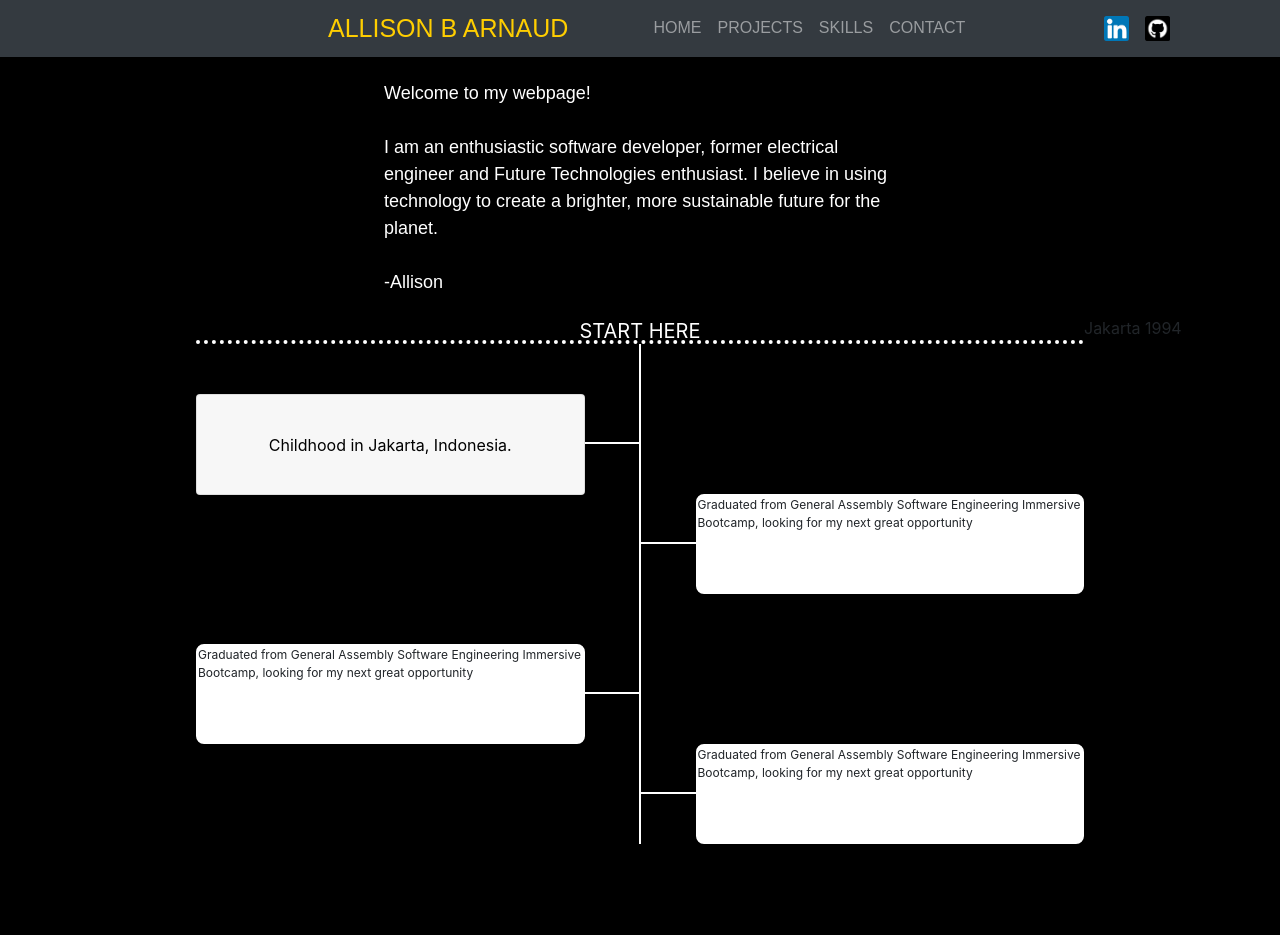
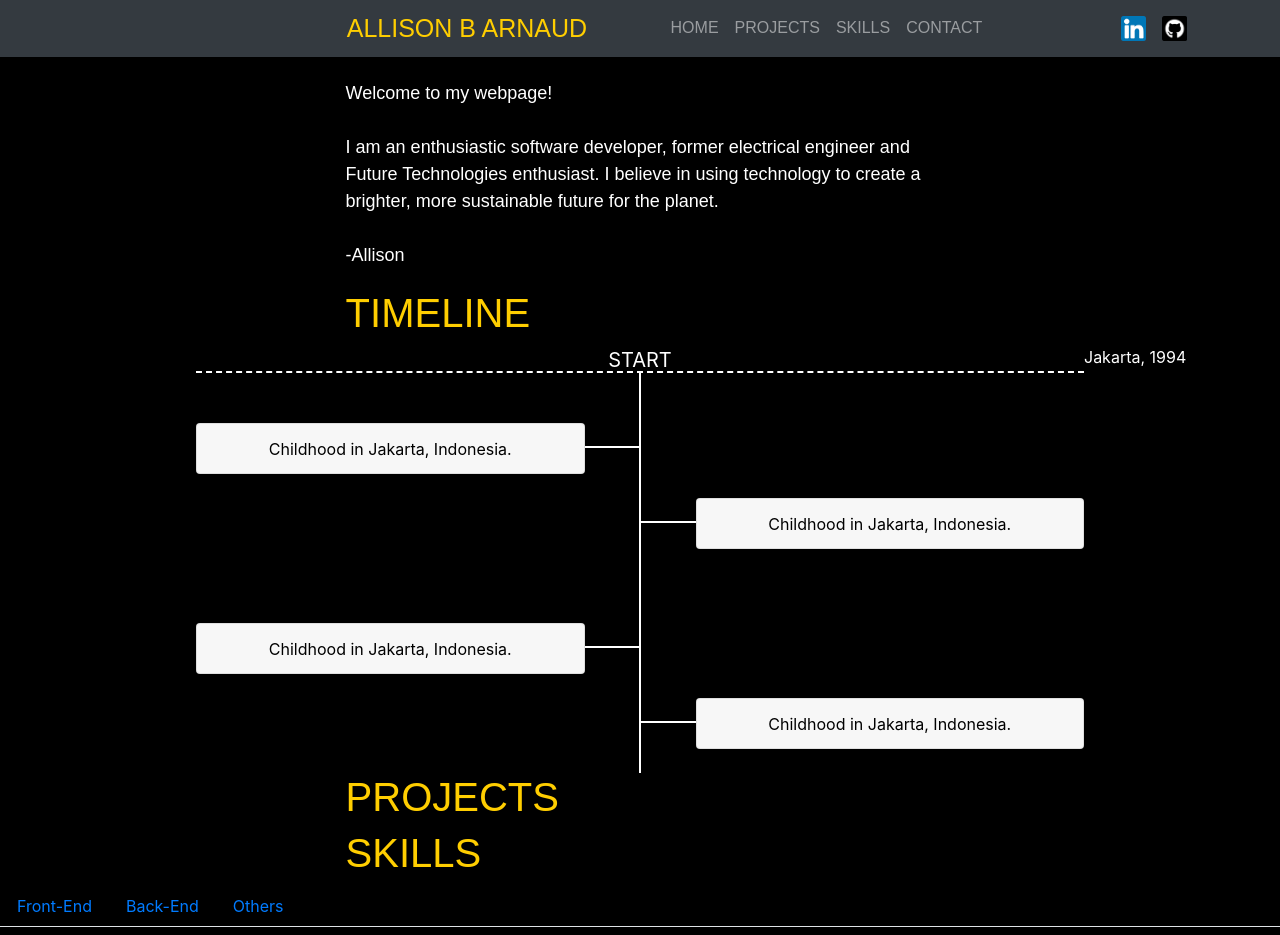
Before and after one commit to allisonbarnaud/allison-portfolio.github.io, a React (Create React App) app: page / in a window 1280 px wide. Shown: the top 935 px of the page. Before the commit the page ends 844 px from the top, so only its background shows below. Built offline with nearby package versions, Linux system fonts and the light colour scheme.

Commit message:
adding different components

```diff
--- a/src/App.css
+++ b/src/App.css
@@ -11,3 +11,9 @@ html body {
 body {
   font-family: 'Oxygen', sans-serif;
 }
+
+.header {
+  color: #ffce00;
+  font-family: 'Oswald', sans-serif;
+  margin-left: 27%;
+}
--- a/src/App.js
+++ b/src/App.js
@@ -1,15 +1,22 @@
 import './App.css';
 import Header from './Header'
 import Timeline from './Timeline'
+import Projects from './Projects'
+import Skills from './Skills'
+import Contacts from './Contacts'
+
+
 import 'bootstrap/dist/css/bootstrap.min.css';
 
 function App() {
   return (
     <div className="App">
 
-
       <Header />
       <Timeline />
+      <Projects />
+      <Skills />
+      <Contacts />
 
     </div>
   );
--- /dev/null
+++ b/src/Contacts.js
@@ -0,0 +1,14 @@
+import { Component } from 'react'
+
+
+export default class Contacts extends Component {
+
+    render() {
+
+        return (
+            <div>
+                <h1 className="header">CONTACTS</h1>
+            </div>
+        )
+    }
+}
--- a/src/Header.js
+++ b/src/Header.js
@@ -14,7 +14,7 @@ export default class Header extends Component {
             <div style={{color: "white", margin: "10px auto 20px auto"}}>
 
                     <Navbar bg="dark" variant="dark" fixed="top">
-                        <Navbar.Brand style={{marginLeft: "25%", color:"#ffce00", fontFamily: "'Oswald', sans-serif", fontSize: "25px",padding: "0"}} href="#home">ALLISON B ARNAUD</Navbar.Brand>
+                        <Navbar.Brand style={{marginLeft: "26.5%", color:"#ffce00", fontFamily: "'Oswald', sans-serif", fontSize: "25px",padding: "0"}} href="#home">ALLISON B ARNAUD</Navbar.Brand>
                         <Navbar.Toggle aria-controls="basic-navbar-nav" />
                         <Navbar.Collapse id="basic-navbar-nav">
                             <Nav style={{marginLeft: "9%", fontFamily: "'Oswald', sans-serif"}} className="mr-auto">
@@ -45,7 +45,7 @@ export default class Header extends Component {
                     </Navbar>
 
 
-                <div style={{fontSize: "18px", width: "40%", margin: "80px auto 0 auto", fontFamily: "'oxygen', sans-serif"}}>Welcome to my webpage! <br></br><br></br> I am an enthusiastic software developer, former electrical engineer and Future Technologies enthusiast. I believe in using technology to create a brighter, more sustainable future for the planet. <br></br><br></br> -Allison </div>
+                <div style={{fontSize: "18px", width: "47%", margin: "80px auto 0 27%", fontFamily: "'oxygen', sans-serif"}}>Welcome to my webpage! <br></br><br></br> I am an enthusiastic software developer, former electrical engineer and Future Technologies enthusiast. I believe in using technology to create a brighter, more sustainable future for the planet. <br></br><br></br> -Allison </div>
             </div>
         )
     }
--- /dev/null
+++ b/src/Projects.js
@@ -0,0 +1,14 @@
+import { Component } from 'react'
+
+
+export default class Projects extends Component {
+
+    render() {
+
+        return (
+            <div>
+                <h1 className="header">PROJECTS</h1>
+            </div>
+        )
+    }
+}
--- /dev/null
+++ b/src/Skills.js
@@ -0,0 +1,27 @@
+import { Component } from 'react'
+
+import { Tabs, Tab } from 'react-bootstrap'
+
+
+export default class Skills extends Component {
+
+    render() {
+
+        return (
+            <div>
+                <h1 className="header">SKILLS</h1>
+                <Tabs defaultActiveKey="profile" id="uncontrolled-tab-example">
+                    <Tab eventKey="Front-End" title="Front-End">
+                        <div>bla bla bla</div>
+                    </Tab>
+                    <Tab eventKey="Back-End" title="Back-End">
+                        <div>bla bla bla</div>
+                    </Tab>
+                    <Tab eventKey="Others" title="Others">
+                        <div>bla bla bla</div>
+                    </Tab>
+                </Tabs>
+            </div>
+        )
+    }
+}
--- a/src/Timeline.css
+++ b/src/Timeline.css
@@ -1,7 +1,7 @@
 .container {
     display: grid;
     grid-template-columns: 10% 35% 5% 5% 35% 10%;
-    grid-template-rows: 28px 50px 50px 50px 50px 50px 50px 50px 50px 50px 50px;
+    grid-template-rows: 28px 50px 25px 50px 25px 50px 50px 25px 50px 25px 50px;
 }
 
 /* .filler {
@@ -43,10 +43,6 @@
     grid-column-end: 5;
     grid-row-start: 5;
     grid-row-end: span 2;
-    background-color: white;
-    border: 2px solid white;
-    border-radius: 8px;
-    font-size: 12px;
   }
 
   .item-c {
@@ -54,10 +50,6 @@
     grid-column-end: 2;
     grid-row-start: 8;
     grid-row-end: span 2;
-    background-color: white;
-    border: 2px solid white;
-    border-radius: 8px;
-    font-size: 12px;
   }
 
 .item-d {
@@ -65,10 +57,6 @@
     grid-column-end: 5;
     grid-row-start: 10;
     grid-row-end: span 2;
-    background-color: white;
-    border: 2px solid white;
-    border-radius: 8px;
-    font-size: 12px;
   }
 
 .timelineHeader {
@@ -79,7 +67,11 @@
     color: white;
     text-align: center;
     font-size: 20px;
-    border-bottom: dotted 4px white;
+    border-bottom: dashed 2px white;
     background-color: black;
 
   }
+
+.locationDate {
+  color: white;
+}
--- a/src/Timeline.js
+++ b/src/Timeline.js
@@ -10,12 +10,15 @@ export default class Timeline extends Component {
     render() {
 
         return (
+            <div>
+                <h1 className="header">TIMELINE</h1>
                 <div className="container">
+
                     {/* pre-line */}
 
                     <div className="filler"></div>
-                <div className="timelineHeader">START HERE</div>
-                <div className="filler">Jakarta 1994</div>
+                    <div className="timelineHeader">START</div>
+                    <div className="locationDate">Jakarta, 1994</div>
 
                     {/* first line */}
                     <div className="filler">
@@ -33,9 +36,9 @@ export default class Timeline extends Component {
                     {/* second line */}
                     <div className="filler">
                     </div>
-                <Accordion  className="item-a" defaultActiveKey="0">
-                    <Card >
-                        <Card.Header style={{ height:"100px", padding:"0"}}>
+                    <Accordion  className="item-a">
+                        <Card>
+                            <Card.Header style={{ height:"50px", padding:"0"}}>
                                 <Accordion.Toggle style={{color:"black", width:"100%", height:"100%"}} as={Button} variant="link" eventKey="1">
                                     Childhood in Jakarta, Indonesia.
                                 </Accordion.Toggle>
@@ -72,7 +75,18 @@ export default class Timeline extends Component {
                     </div>
                     <div className="lineRight">
                     </div>
-                <div className="item-b">Graduated from General Assembly Software Engineering Immersive Bootcamp, looking for my next great opportunity </div>
+                    <Accordion  className="item-b">
+                        <Card>
+                            <Card.Header style={{ height:"50px", padding:"0"}}>
+                                <Accordion.Toggle style={{color:"black", width:"100%", height:"100%"}} as={Button} variant="link" eventKey="1">
+                                    Childhood in Jakarta, Indonesia.
+                                </Accordion.Toggle>
+                            </Card.Header>
+                            <Accordion.Collapse eventKey="1">
+                                <Card.Body>Lorem ipsum Lorem ipsum Lorem ipsum Lorem ipsum Lorem ipsum Lorem ipsum Lorem ipsum Lorem ipsum Lorem ipsum Lorem ipsum Lorem ipsum Lorem ipsum Lorem ipsum Lorem ipsum Lorem ipsum Lorem ipsum Lorem ipsum Lorem ipsum </Card.Body>
+                            </Accordion.Collapse>
+                        </Card>
+                    </Accordion>
                     <div className="filler">
                     </div>
                     {/* fifth line */}
@@ -104,7 +118,18 @@ export default class Timeline extends Component {
                     {/* seventh line */}
                     <div className="filler">
                     </div>
-                <div className="item-c">Graduated from General Assembly Software Engineering Immersive Bootcamp, looking for my next great opportunity </div>
+                    <Accordion  className="item-c">
+                        <Card>
+                            <Card.Header style={{ height:"50px", padding:"0"}}>
+                                <Accordion.Toggle style={{color:"black", width:"100%", height:"100%"}} as={Button} variant="link" eventKey="1">
+                                    Childhood in Jakarta, Indonesia.
+                                </Accordion.Toggle>
+                            </Card.Header>
+                            <Accordion.Collapse eventKey="1">
+                                <Card.Body>Lorem ipsum Lorem ipsum Lorem ipsum Lorem ipsum Lorem ipsum Lorem ipsum Lorem ipsum Lorem ipsum Lorem ipsum Lorem ipsum Lorem ipsum Lorem ipsum Lorem ipsum Lorem ipsum Lorem ipsum Lorem ipsum Lorem ipsum Lorem ipsum </Card.Body>
+                            </Accordion.Collapse>
+                        </Card>
+                    </Accordion>
                     <div className="lineLeft">
                     </div>
                     <div className="straightLineRight">
@@ -132,7 +157,18 @@ export default class Timeline extends Component {
                     </div>
                     <div className="lineRight">
                     </div>
-                <div className="item-d">Graduated from General Assembly Software Engineering Immersive Bootcamp, looking for my next great opportunity </div>
+                    <Accordion  className="item-d">
+                        <Card>
+                            <Card.Header style={{ height:"50px", padding:"0"}}>
+                                <Accordion.Toggle style={{color:"black", width:"100%", height:"100%"}} as={Button} variant="link" eventKey="1">
+                                    Childhood in Jakarta, Indonesia.
+                                </Accordion.Toggle>
+                            </Card.Header>
+                            <Accordion.Collapse eventKey="1">
+                                <Card.Body>Lorem ipsum Lorem ipsum Lorem ipsum Lorem ipsum Lorem ipsum Lorem ipsum Lorem ipsum Lorem ipsum Lorem ipsum Lorem ipsum Lorem ipsum Lorem ipsum Lorem ipsum Lorem ipsum Lorem ipsum Lorem ipsum Lorem ipsum Lorem ipsum </Card.Body>
+                            </Accordion.Collapse>
+                        </Card>
+                    </Accordion>
                     <div className="filler">
                     </div>
                     {/* tenth line */}
@@ -147,6 +183,8 @@ export default class Timeline extends Component {
                     <div className="filler">
                     </div>
                 </div>
+            </div>
+
 
 
         )
--- a/src/index.css
+++ b/src/index.css
@@ -1,13 +1,8 @@
-/* body {
+body {
   margin: 0;
-  font-family: -apple-system, BlinkMacSystemFont, 'Segoe UI', 'Roboto', 'Oxygen',
-    'Ubuntu', 'Cantarell', 'Fira Sans', 'Droid Sans', 'Helvetica Neue',
-    sans-serif;
-  -webkit-font-smoothing: antialiased;
-  -moz-osx-font-smoothing: grayscale;
 }
 
 code {
   font-family: source-code-pro, Menlo, Monaco, Consolas, 'Courier New',
     monospace;
-} */
+}
```
Also changed, not shown: 1 other file (tests, documents, lock files or other folders). Lines whose indentation alone changed are shown as unchanged.
